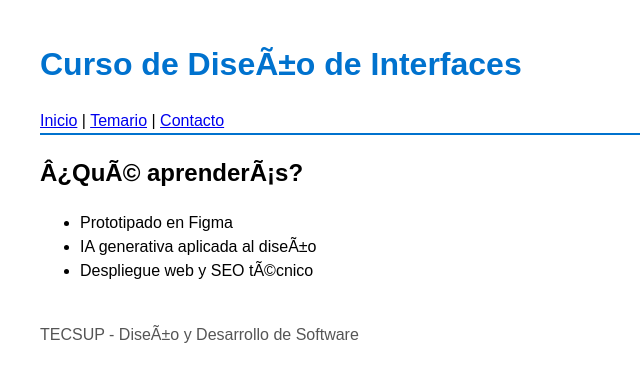
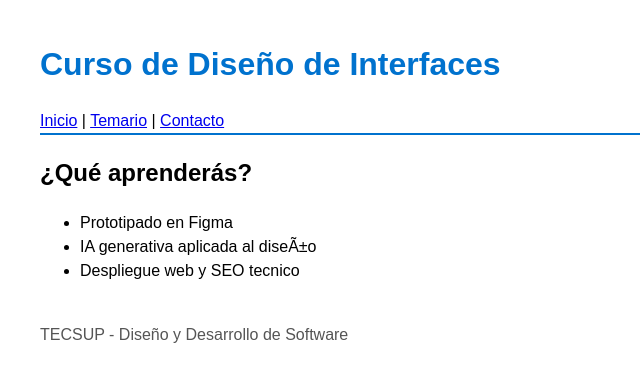
Before and after one commit to davidramosf-png/lab15-seo, a plain HTML site: page index.html in a window 1280 px wide. Shown: the whole page, without its empty margins (0-640 px from the left). Drawn offline with Linux system fonts and the light colour scheme.

Commit message:
Update index.html

```diff
--- a/index.html
+++ b/index.html
@@ -3,7 +3,7 @@
 <head>
  <meta charset="UTF-8">
  <meta name="viewport" content="width=device-width, initial-scale=1.0">
- <title>Curso de DiseÃ±o de Interfaces | TECSUP</title>
+ <title>Curso de Diseño de Interfaces | TECSUP</title>
  <meta name="description" content="Aprende prototipado, IA generativa y despliegue web en el curso de Diseño de Interfaces de TECSUP.">
  <!-- Open Graph: vista previa al compartir en redes -->
  <meta property="og:title" content="Curso de Diseñoo de Interfaces | TECSUP">
@@ -16,7 +16,7 @@
  {
  "@context": "https://schema.org",
  "@type": "Course",
- "name": "DiseÃ±o de Interfaces de ProgramaciÃ³n Avanzado",
+ "name": "Diseño de Interfaces de Programacion Avanzado",
  "description": "Prototipado, IA generativa y despliegue web.",
  "provider": {
  "@type": "Organization",
@@ -27,23 +27,23 @@
 </head>
 <body>
  <header>
- <h1>Curso de DiseÃ±o de Interfaces</h1>
+ <h1>Curso de Diseño de Interfaces</h1>
  <nav>
  <a href="/">Inicio</a> | <a href="/temario.html">Temario</a> | <a href="#contacto">Contacto</a>
  </nav>
  </header>
  <main>
  <section id="temario">
- <h2>Â¿QuÃ© aprenderÃ¡s?</h2>
+ <h2>¿Qué aprenderás?</h2>
  <ul>
  <li>Prototipado en Figma</li>
  <li>IA generativa aplicada al diseÃ±o</li>
- <li>Despliegue web y SEO tÃ©cnico</li>
+ <li>Despliegue web y SEO tecnico</li>
  </ul>
  </section>
  </main>
  <footer id="contacto">
- <p>TECSUP - DiseÃ±o y Desarrollo de Software</p>
+ <p>TECSUP - Diseño y Desarrollo de Software</p>
  </footer>
 </body>
 </html>
```
